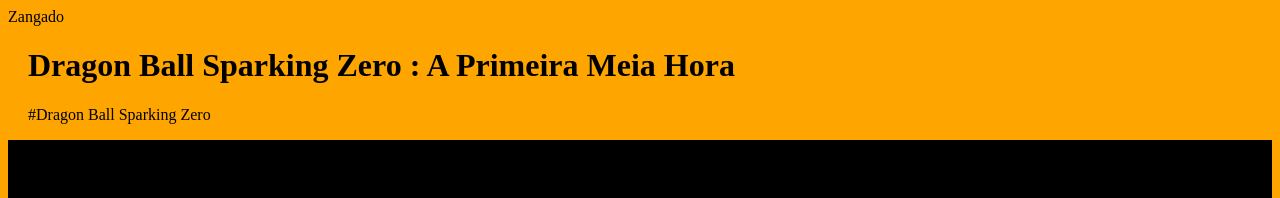
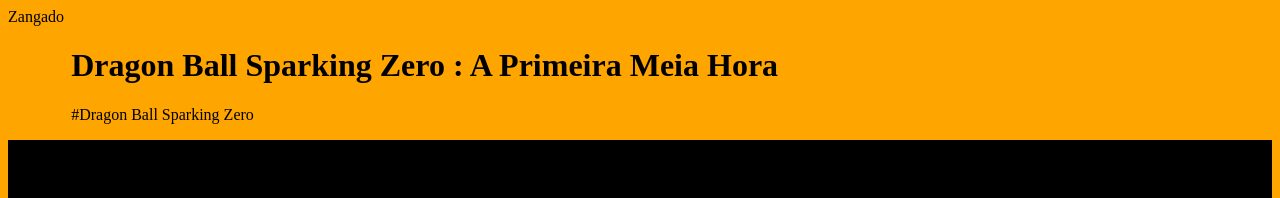
Before and after one commit to MarcioSmash/Formadores-T-D-Marcio, a plain HTML site: page index.html in a window 1280 px wide. Shown: the top 198 px of the page. Drawn offline with Linux system fonts and the light colour scheme.

Commit message:
Chamada-texto2

```diff
--- a/style.css
+++ b/style.css
@@ -9,7 +9,7 @@ section {
     display: flex;
     justify-content: center;
 }
-div{
-    margin-right: 20px;
-    margin-left: 20px;
+.chamada-texto{
+    margin-right: 5%;
+    margin-left: 5%;
 }
```
